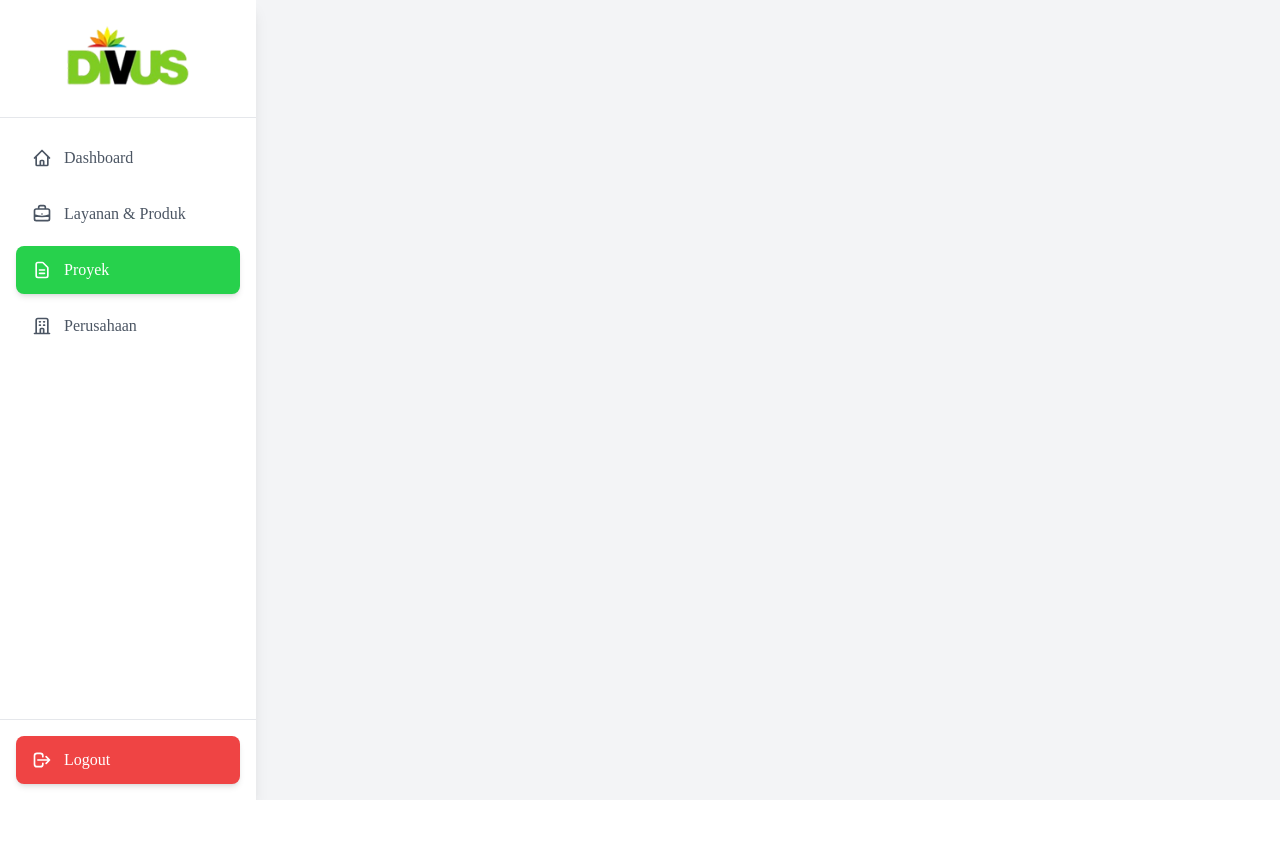
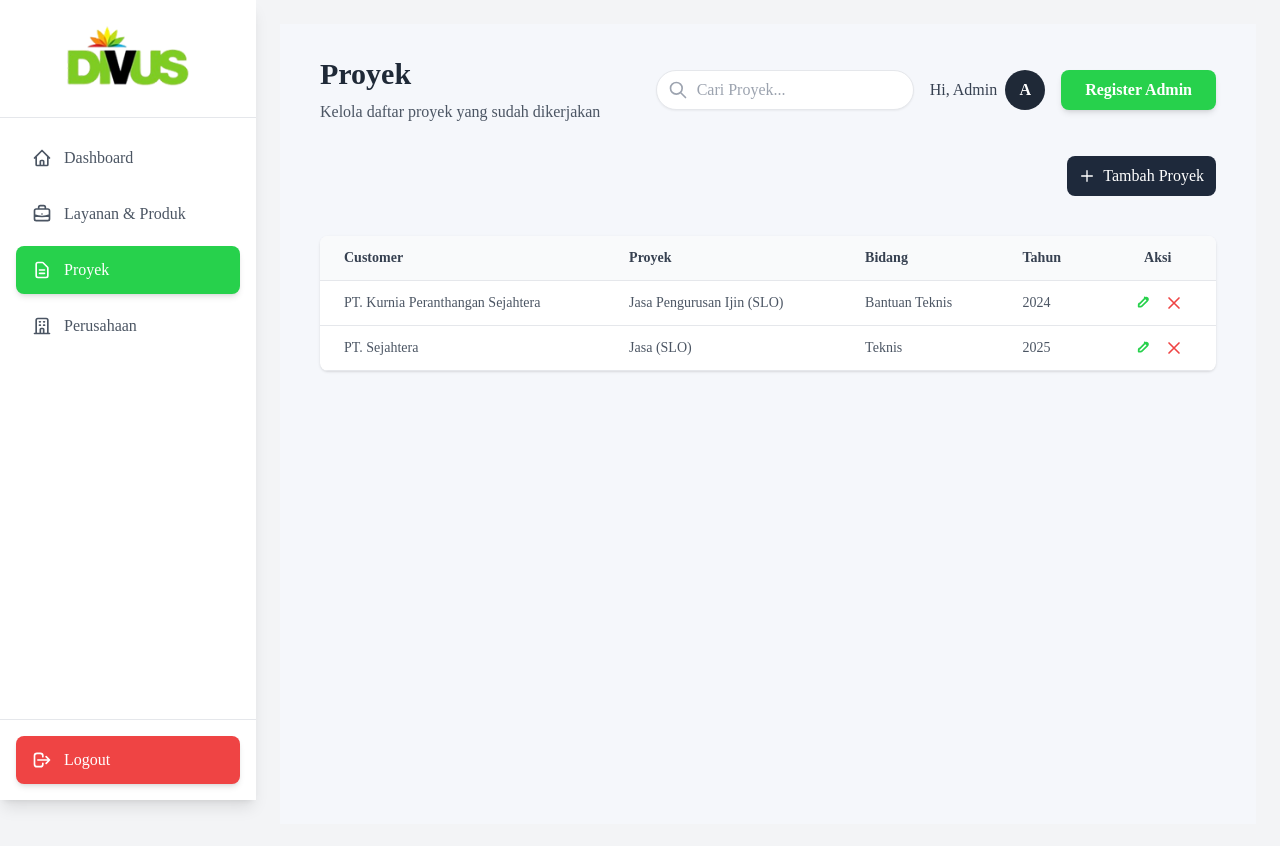
Before and after one commit to Rizkek/DavucCompro, a React (Create React App) app in the folder frontend/: page /Proyek in a window 1280 px wide. Before the commit the page ends 800 px from the top, so only its background shows below. Built offline with nearby package versions, Linux system fonts and the light colour scheme.

Commit message:
update proyek

```diff
--- a/frontend/src/pages/Admin/LayananProduk.jsx
+++ b/frontend/src/pages/Admin/LayananProduk.jsx
@@ -90,14 +90,14 @@ const LayananProduk = () => {
                     <div className="relative">
                         <input
                             type="text"
-                            placeholder="Search produk/layanan..."
+                            placeholder="Cari produk/layanan..."
                             value={searchQuery}
                             onChange={(e) => setSearchQuery(e.target.value)}
                             className="pl-10 pr-4 py-2.5 h-10 border rounded-full shadow-sm focus:outline-none focus:ring-2 focus:ring-[#27D14C]"
                         />
                         <svg
                             xmlns="http://www.w3.org/2000/svg"
-                            className="h-5 w-5 absolute left-3 top-1/2 -translate-y-1/2 text-gray-400"
+                            className="h-6 w-6 absolute left-3 top-1/2 -translate-y-1/2 text-gray-400"
                             fill="none"
                             viewBox="0 0 24 24"
                             stroke="currentColor"
@@ -127,8 +127,12 @@ const LayananProduk = () => {
                 </div>
             </div>
 
-            {/* Tabs */}
-            <div className="flex gap-3 mb-8">
+
+
+            {/*  */}
+            <div className="flex justify-between items-center mb-8">
+                {/* Bagian Tabs */}
+                <div className="flex gap-3">
                     {["Layanan", "Produk"].map((tab) => (
                         <button
                             key={tab}
@@ -142,6 +146,31 @@ const LayananProduk = () => {
                         </button>
                     ))}
                 </div>
+
+
+                {/* Tombol Tambah Proyek */}
+                <div className="flex justify-end mb-8">
+                    <button className="flex items-center gap-2 px-3 py-2 bg-[#1E293B] text-white rounded-lg hover:bg-[#111827] transition">
+                        <svg
+                            xmlns="http://www.w3.org/2000/svg"
+                            className="h-4 w-4"
+                            fill="none"
+                            viewBox="0 0 24 24"
+                            stroke="currentColor"
+                        >
+                            <path
+                                strokeLinecap="round"
+                                strokeLinejoin="round"
+                                strokeWidth={2}
+                                d="M12 4v16m8-8H4"
+                            />
+                        </svg>
+                        Tambah Proyek
+                    </button>
+                </div>
+            </div>
+
+
 
             {/* Cards */}
             <div className="grid grid-cols-1 sm:grid-cols-2 lg:grid-cols-3 gap-6">
@@ -161,10 +190,10 @@ const LayananProduk = () => {
                                     />
                                 </div>
                                 <div className="flex gap-2 text-gray-400">
-                                    <button className="hover:text-[#27D14C]">
+                                    <button className="text-[#27D14C] hover:text-green-600">
                                         <svg
                                             xmlns="http://www.w3.org/2000/svg"
-                                            className="h-5 w-5"
+                                            className="h-6 w-6"
                                             fill="none"
                                             viewBox="0 0 24 24"
                                             stroke="currentColor"
@@ -177,10 +206,10 @@ const LayananProduk = () => {
                                             />
                                         </svg>
                                     </button>
-                                    <button className="hover:text-red-500">
+                                    <button className="text-red-500 hover:text-red-600 transition">
                                         <svg
                                             xmlns="http://www.w3.org/2000/svg"
-                                            className="h-5 w-5"
+                                            className="h-6 w-6"
                                             fill="none"
                                             viewBox="0 0 24 24"
                                             stroke="currentColor"
@@ -214,11 +243,11 @@ const LayananProduk = () => {
                             className="bg-white rounded-xl p-5 shadow hover:shadow-lg transition relative"
                         >
                             {/* Tombol Edit & Delete */}
-                            <div className="absolute top-6 right-3 flex gap-2 text-gray-400">
-                                <button className="hover:text-[#27D14C]">
+                            <div className="absolute top-6 right-6 flex gap-2 text-gray-400">
+                                <button className="text-[#27D14C] hover:text-green-600">
                                     <svg
                                         xmlns="http://www.w3.org/2000/svg"
-                                        className="h-5 w-5"
+                                        className="h-6 w-6"
                                         fill="none"
                                         viewBox="0 0 24 24"
                                         stroke="currentColor"
@@ -231,10 +260,10 @@ const LayananProduk = () => {
                                         />
                                     </svg>
                                 </button>
-                                <button className="hover:text-red-500">
+                                <button className="text-red-500 hover:text-red-600 transition">
                                     <svg
                                         xmlns="http://www.w3.org/2000/svg"
-                                        className="h-5 w-5"
+                                        className="h-6 w-6"
                                         fill="none"
                                         viewBox="0 0 24 24"
                                         stroke="currentColor"
--- a/frontend/src/pages/Admin/Proyek.jsx
+++ b/frontend/src/pages/Admin/Proyek.jsx
@@ -1,5 +1,174 @@
 import React, { useState } from "react";
 
-const Proyek = () => {};
+const Proyek = () => {
+    const [searchQuery, setSearchQuery] = useState("");
+
+    const dataProyek = [
+        {
+            customer: "PT. Kurnia Peranthangan Sejahtera",
+            proyek: "Jasa Pengurusan Ijin (SLO)",
+            bidang: "Bantuan Teknis",
+            tahun: 2024,
+        },
+
+        {
+            customer: "PT.  Sejahtera",
+            proyek: "Jasa (SLO)",
+            bidang: "Teknis",
+            tahun: 2025,
+        },
+    ];
+
+    const filteredData = dataProyek.filter(
+        (item) =>
+            item.customer.toLowerCase().includes(searchQuery.toLowerCase()) ||
+            item.proyek.toLowerCase().includes(searchQuery.toLowerCase()) ||
+            item.bidang.toLowerCase().includes(searchQuery.toLowerCase()) ||
+            item.tahun.toString().includes(searchQuery)
+    );
+
+    return (
+        <div className="min-h-screen bg-[#F5F7FB] px-10 py-8 font-medium font-['Poppins']">
+            {/* Header */}
+            <div className="flex justify-between items-center mb-8">
+                <div>
+                    <h1 className="text-3xl font-bold text-gray-800 mb-2">
+                        Proyek
+                    </h1>
+                    <p className="text-gray-600 font-medium">
+                        Kelola daftar proyek yang sudah dikerjakan
+                    </p>
+                </div>
+
+                <div className="flex items-center gap-4">
+                    {/* Search */}
+                    <div className="relative">
+                        <input
+                            type="text"
+                            placeholder="Cari Proyek..."
+                            value={searchQuery}
+                            onChange={(e) => setSearchQuery(e.target.value)}
+                            className="pl-10 pr-4 py-2.5 h-10 border rounded-full shadow-sm focus:outline-none focus:ring-2 focus:ring-[#27D14C]"
+                        />
+                        <svg
+                            xmlns="http://www.w3.org/2000/svg"
+                            className="h-5 w-5 absolute left-3 top-1/2 -translate-y-1/2 text-gray-400"
+                            fill="none"
+                            viewBox="0 0 24 24"
+                            stroke="currentColor"
+                        >
+                            <path
+                                strokeLinecap="round"
+                                strokeLinejoin="round"
+                                strokeWidth={2}
+                                d="M21 21l-6-6m2-5a7 7 0 11-14 0 7 7 0 0114 0z"
+                            />
+                        </svg>
+                    </div>
+
+                    {/* User Profile */}
+                    <div className="flex items-center gap-2">
+                        <span className="text-gray-700">Hi, Admin</span>
+                        <div className="w-10 h-10 bg-gray-800 rounded-full flex items-center justify-center text-white font-bold">
+                            A
+                        </div>
+                    </div>
+
+
+                    {/* Register Admin Button */}
+                    <button className="px-6 py-2 bg-[#27D14C] text-white font-semibold font-['Poppins'] rounded-lg hover:bg-[#20b93f] transition shadow-md">
+                        Register Admin
+                    </button>
+                </div>
+            </div>
+
+            {/* Tombol Tambah Proyek */}
+            <div className="flex justify-end mb-8">
+                <button className="flex items-center gap-2 px-3 py-2 bg-[#1E293B] text-white rounded-lg hover:bg-[#111827] transition">
+                    <svg
+                        xmlns="http://www.w3.org/2000/svg"
+                        className="h-4 w-4"
+                        fill="none"
+                        viewBox="0 0 24 24"
+                        stroke="currentColor"
+                    >
+                        <path
+                            strokeLinecap="round"
+                            strokeLinejoin="round"
+                            strokeWidth={2}
+                            d="M12 4v16m8-8H4"
+                        />
+                    </svg>
+                    Tambah Proyek
+                </button>
+            </div>
+
+            {/* Table Section */}
+            <div className="bg-white rounded-lg shadow overflow-hidden mt-10">
+                <table className="min-w-full text-left border-collapse">
+                    <thead className="bg-gray-50 text-gray-700 text-sm font-semibold">
+                        <tr>
+                            <th className="py-3 px-6 border-b">Customer</th>
+                            <th className="py-3 px-6 border-b">Proyek</th>
+                            <th className="py-3 px-6 border-b">Bidang</th>
+                            <th className="py-3 px-6 border-b">Tahun</th>
+                            <th className="py-3 px-6 border-b text-center">Aksi</th>
+                        </tr>
+                    </thead>
+                    <tbody className="text-gray-600 text-sm">
+                        {filteredData.map((item, idx) => (
+                            <tr key={idx} className="hover:bg-gray-50 transition">
+                                <td className="py-3 px-6 border-b">{item.customer}</td>
+                                <td className="py-3 px-6 border-b">{item.proyek}</td>
+                                <td className="py-3 px-6 border-b">{item.bidang}</td>
+                                <td className="py-3 px-6 border-b">{item.tahun}</td>
+                                <td className="py-3 px-6 border-b text-center">
+                                    <div className="flex justify-center gap-3">
+                                        {/* Edit */}
+                                        <button className="text-[#27D14C] hover:text-green-600 transition">
+                                            <svg
+                                                xmlns="http://www.w3.org/2000/svg"
+                                                className="h-5 w-5"
+                                                fill="none"
+                                                viewBox="0 0 24 24"
+                                                stroke="currentColor"
+                                            >
+                                                <path
+                                                    strokeLinecap="round"
+                                                    strokeLinejoin="round"
+                                                    strokeWidth={2}
+                                                    d="M15.232 5.232l3.536 3.536M9 13l6.768-6.768a2 2 0 112.828 2.828L11.828 15.828a2 2 0 01-1.414.586H8v-2.414a2 2 0 01.586-1.414z"
+                                                />
+                                            </svg>
+                                        </button>
+
+                                        {/* Delete */}
+                                        <button className="text-red-500 hover:text-red-600 transition">
+                                            <svg
+                                                xmlns="http://www.w3.org/2000/svg"
+                                                className="h-5 w-5"
+                                                fill="none"
+                                                viewBox="0 0 24 24"
+                                                stroke="currentColor"
+                                            >
+                                                <path
+                                                    strokeLinecap="round"
+                                                    strokeLinejoin="round"
+                                                    strokeWidth={2}
+                                                    d="M6 18L18 6M6 6l12 12"
+                                                />
+                                            </svg>
+                                        </button>
+                                    </div>
+                                </td>
+                            </tr>
+                        ))}
+                    </tbody>
+                </table>
+            </div>
+
+        </div>
+    );
+};
 
 export default Proyek;
```
Lines whose indentation alone changed are shown as unchanged.
